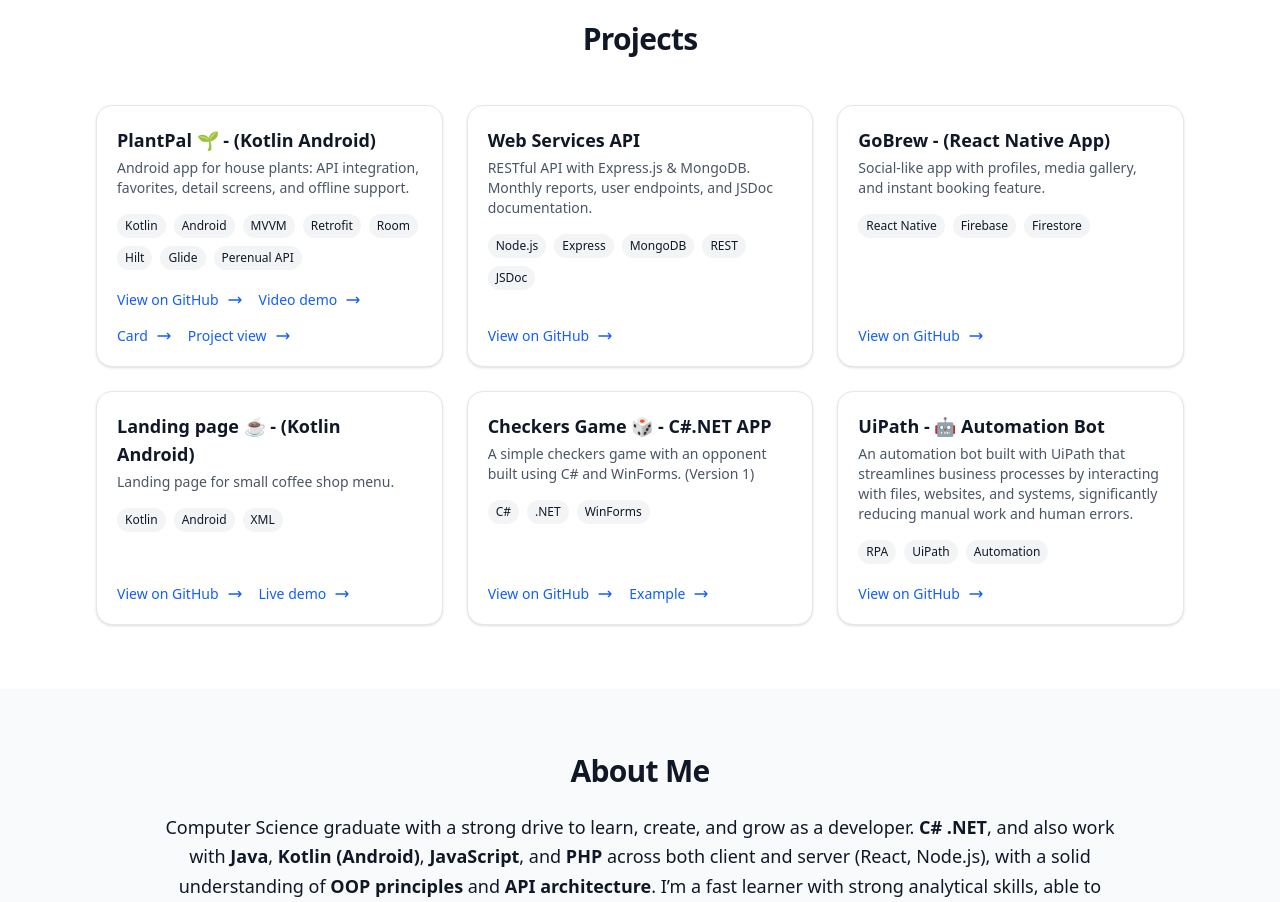
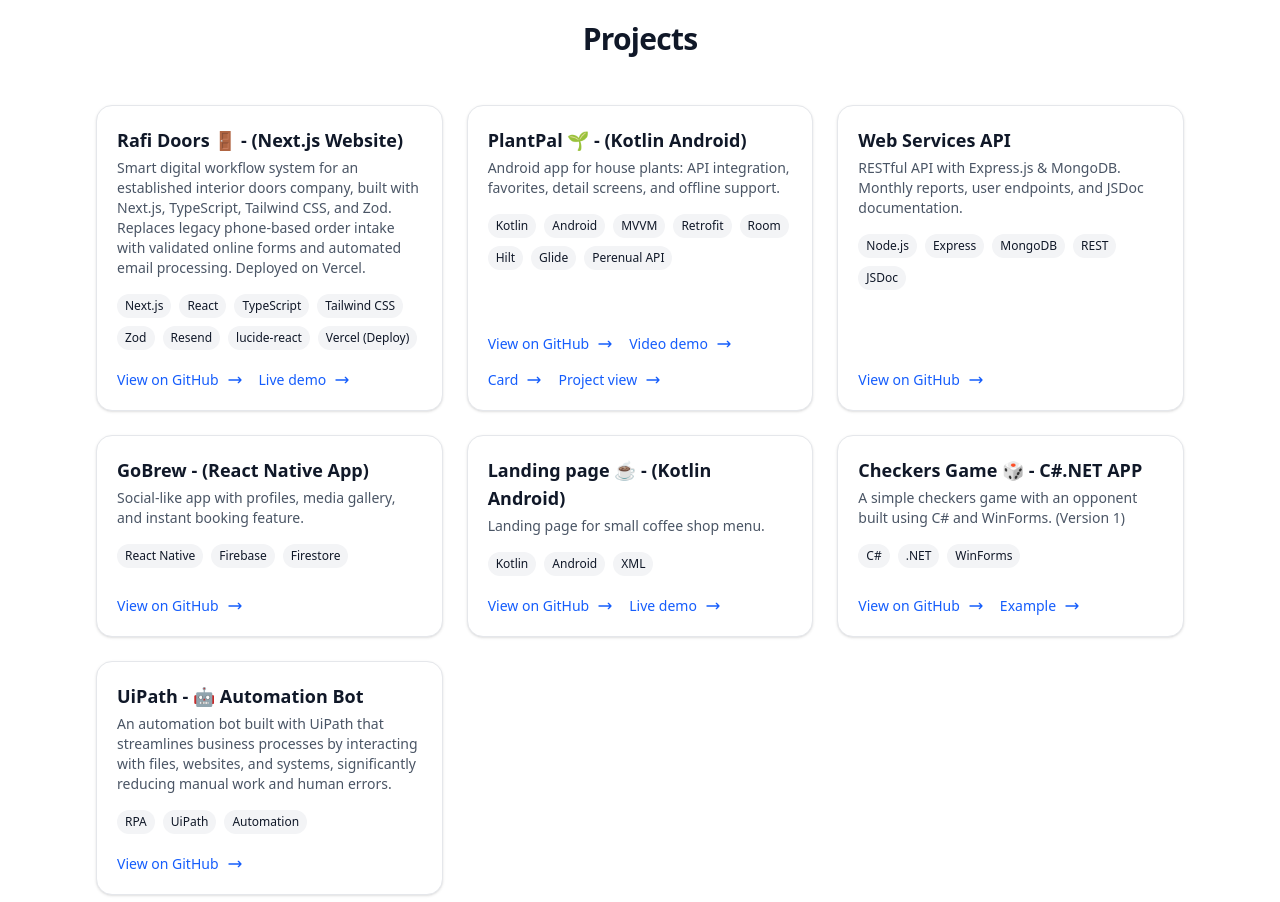
Before and after one commit to aviv2525/AvivPortfolio, a Next.js app: page / in a window 1280 px wide. Shown: the part 800-1702 px from the top of the page. Built offline with nearby package versions, Linux system fonts and the light colour scheme.

Commit message:
add RafDoors Web

```diff
--- a/components/ProjectsSection.jsx
+++ b/components/ProjectsSection.jsx
@@ -30,6 +30,25 @@
 
 export default function ProjectsSection() {
   const projects = [
+ {
+    title: "Rafi Doors 🚪 - (Next.js Website)",
+    description:
+    "Smart digital workflow system for an established interior doors company, built with Next.js, TypeScript, Tailwind CSS, and Zod. Replaces legacy phone-based order intake with validated online forms and automated email processing. Deployed on Vercel."
+      ,tech: [
+      "Next.js",
+      "React",
+      "TypeScript",
+      "Tailwind CSS",
+      "Zod",
+      "Resend",
+      "lucide-react",
+      "Vercel (Deploy)",
+    ],
+    links: {
+      github: "https://github.com/aviv2525/Raf-door",
+      demo: "https://raf-door.vercel.app/",
+    },
+  },
     {
       title: "PlantPal 🌱 - (Kotlin Android)",
       description:
```
